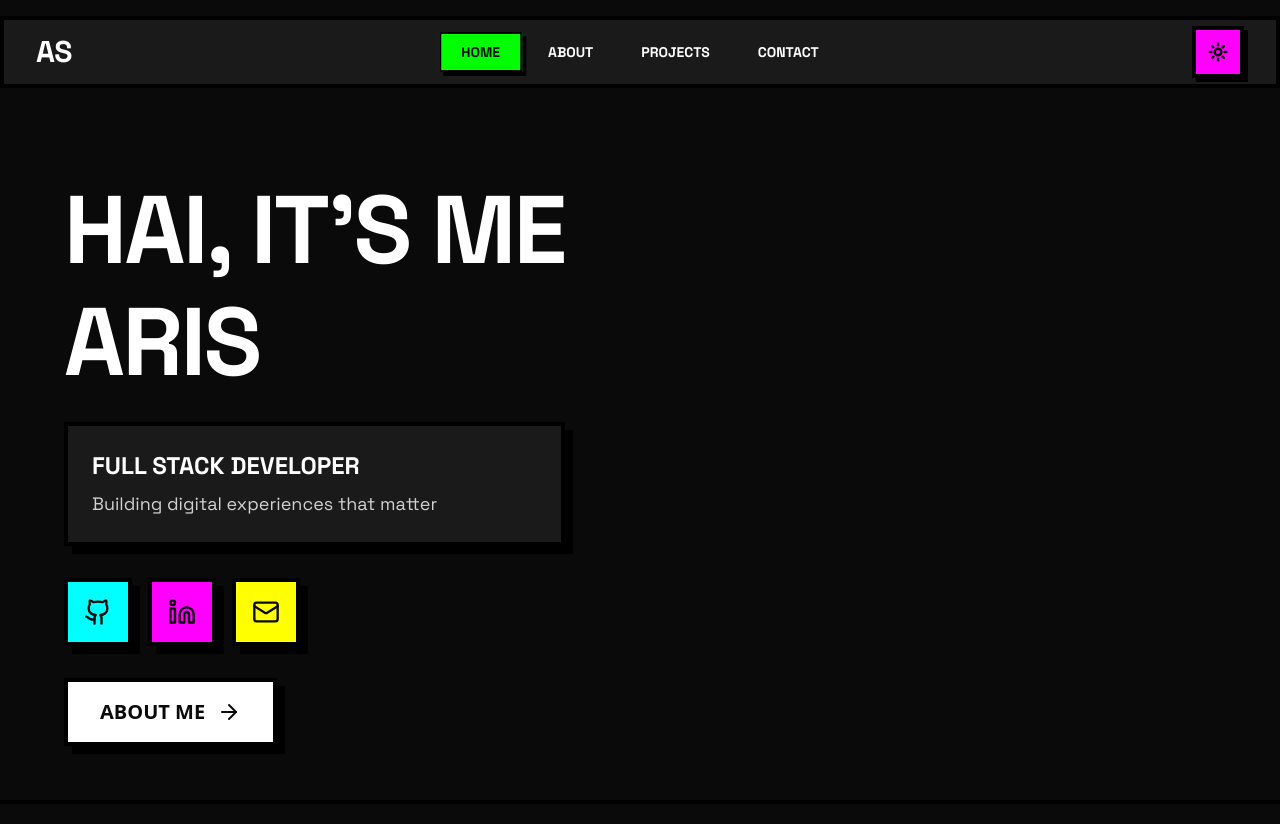
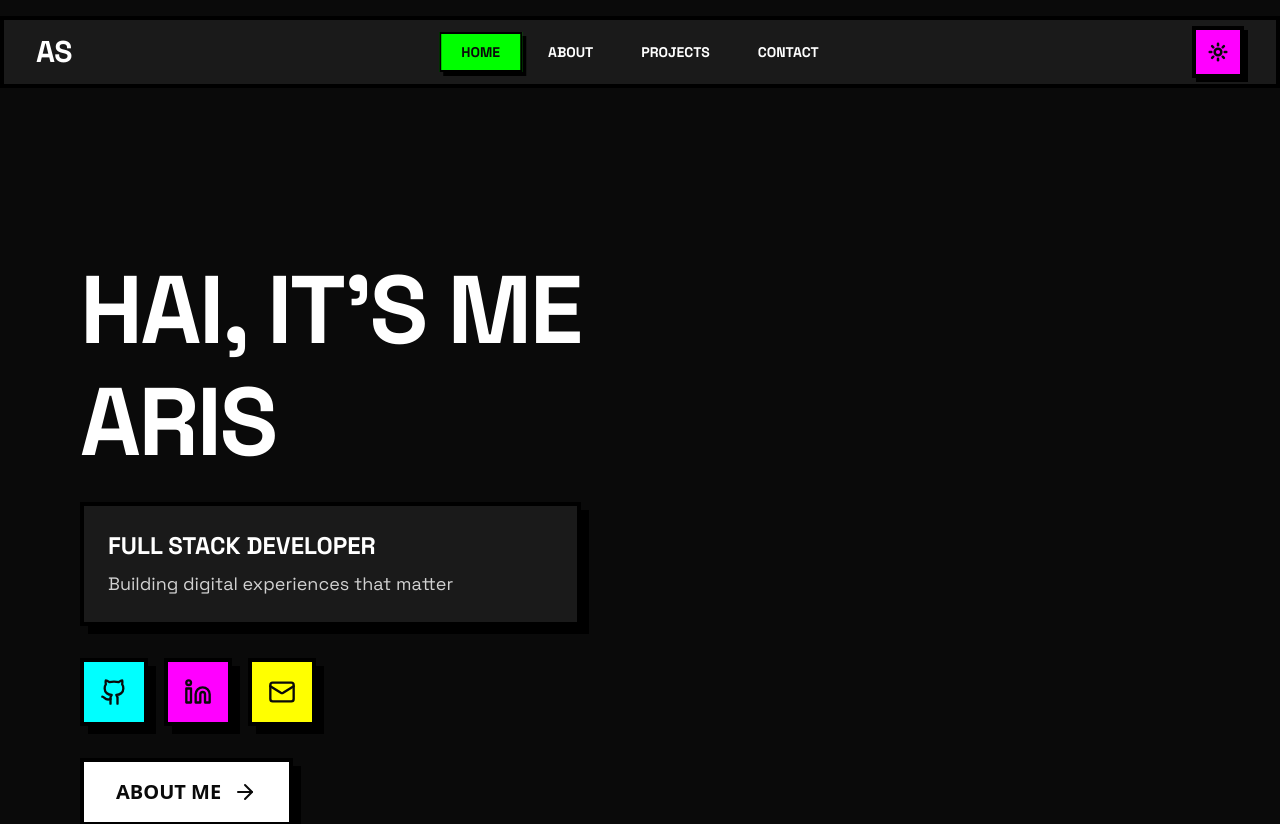
Before and after one commit to Arspn0/my-portfolio, a React (Vite) app: page / in a window 1280 px wide. Shown: the top 824 px of the page. Built offline with nearby package versions, Linux system fonts and the light colour scheme; the HTML template or start-up script is replaced by a standard one.

Commit message:
change(style): padding x

```diff
--- a/src/Pages/Home.jsx
+++ b/src/Pages/Home.jsx
@@ -61,7 +61,7 @@ function Home() {
     .slice(0, 4)
 
   return (
-    <div className="bg-neo-light-bg dark:bg-neo-dark-bg transition-colors duration-300 relative w-full flex-col justify-center">
+    <div className="bg-neo-light-bg dark:bg-neo-dark-bg transition-colors duration-300 relative w-full flex-col justify-center py-20 px-4">
 
       {/* SECTION 1: HERO */}
       <section className="min-h-screen flex items-center px-16 pt-32 max-screen">
```
